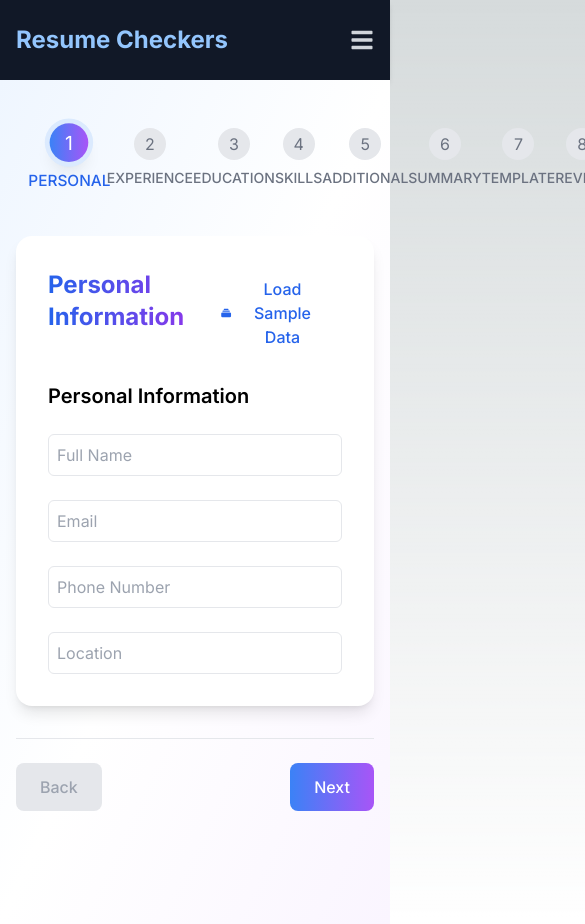
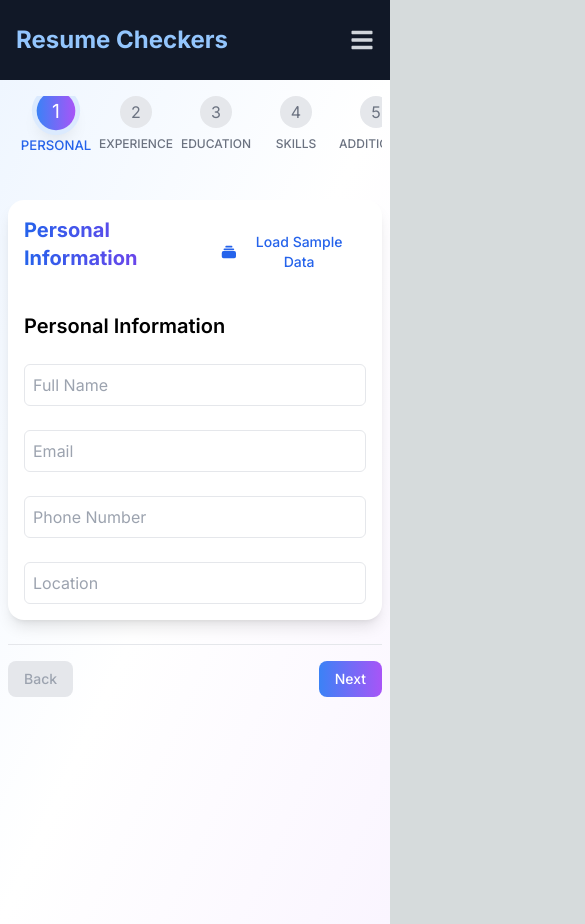
Before and after one commit to djubx/resume-analyzer, a Next.js app: page /create-resume in a window 390 px wide. Shown: the top 924 px of the page, 585 px wide, since content can reach past the window. Built offline with nearby package versions, Linux system fonts and the light colour scheme.

Commit message:
Update page-constants.ts

```diff
--- a/src/app/create-resume/constants/page-constants.ts
+++ b/src/app/create-resume/constants/page-constants.ts
@@ -40,14 +40,14 @@ export const ICONS = {
 
 export const STYLES = {
     PAGE: {
-        CONTAINER: "min-h-screen bg-gradient-to-br from-blue-50 via-white to-purple-50 py-12",
-        CONTENT: "max-w-7xl mx-auto px-4 sm:px-6 lg:px-8",
+        CONTAINER: "min-h-screen bg-gradient-to-br from-blue-50 via-white to-purple-50 py-4 sm:py-8 md:py-12 px-2 sm:px-4",
+        CONTENT: "max-w-7xl mx-auto",
     },
     STEP_INDICATOR: {
-        CONTAINER: "flex justify-between items-center relative mb-12 px-4",
+        CONTAINER: "flex justify-between items-center relative mb-8 sm:mb-12 px-2 sm:px-4 overflow-x-auto pb-4 sm:pb-0 hide-scrollbar",
         PROGRESS_BAR: (progress: number) => `absolute h-1 bg-gradient-to-r from-blue-500 to-purple-500 transition-all duration-500 ease-out rounded-full -z-10 top-4`,
         ITEM: (isActive: boolean, isCompleted: boolean) => `
-            flex flex-col items-center cursor-pointer
+            flex flex-col items-center cursor-pointer min-w-[80px] sm:min-w-0
             ${isActive ? 'scale-110 transition-transform duration-300' : 'scale-100'}
             hover:scale-105 transition-all duration-300
         `,
@@ -64,7 +64,7 @@ export const STYLES = {
             hover:shadow-md
         `,
         LABEL: (isActive: boolean, isCompleted: boolean) => `
-            mt-2 text-sm font-medium transition-all duration-300
+            mt-2 text-xs sm:text-sm font-medium transition-all duration-300 whitespace-nowrap
             ${isActive
                 ? 'text-blue-600'
                 : isCompleted
@@ -77,23 +77,23 @@ export const STYLES = {
     },
     TEMPLATE_CARD: {
         CONTAINER: (isSelected: boolean) => `
-            border-2 rounded-xl p-6 cursor-pointer transition-all duration-300
+            border-2 rounded-xl p-4 sm:p-6 cursor-pointer transition-all duration-300
             hover:shadow-xl transform hover:-translate-y-1
             ${isSelected
                 ? 'border-blue-500 bg-gradient-to-br from-blue-50 to-purple-50 shadow-lg'
                 : 'border-gray-200 hover:border-blue-300 bg-white'
             }
         `,
-        PREVIEW: "h-[600px] bg-white rounded-lg mb-4 overflow-hidden shadow-inner",
+        PREVIEW: "h-[400px] sm:h-[600px] bg-white rounded-lg mb-4 overflow-hidden shadow-inner",
         PREVIEW_WRAPPER: "transform scale-[0.4] origin-top h-[250%] w-[250%] -ml-[75%] -mt-[75%]",
-        TITLE: "text-lg font-semibold mb-2 text-gray-800",
-        DESCRIPTION: "text-sm text-gray-600 line-clamp-2",
-        GRID: "grid grid-cols-1 md:grid-cols-2 lg:grid-cols-3 gap-8",
+        TITLE: "text-base sm:text-lg font-semibold mb-2 text-gray-800",
+        DESCRIPTION: "text-xs sm:text-sm text-gray-600 line-clamp-2",
+        GRID: "grid grid-cols-1 md:grid-cols-2 lg:grid-cols-3 gap-4 sm:gap-8",
     },
     NAVIGATION: {
-        CONTAINER: "mt-8 flex justify-between items-center pt-6 border-t border-gray-200",
+        CONTAINER: "mt-6 sm:mt-8 flex justify-between items-center pt-4 sm:pt-6 border-t border-gray-200",
         BUTTON: (isDisabled: boolean) => `
-            px-6 py-3 rounded-lg font-medium transition-all duration-300
+            px-4 sm:px-6 py-2 sm:py-3 rounded-lg font-medium transition-all duration-300 text-sm sm:text-base
             ${isDisabled
                 ? 'bg-gray-200 text-gray-400 cursor-not-allowed'
                 : 'bg-gradient-to-r from-blue-500 to-purple-500 text-white hover:shadow-lg transform hover:-translate-y-0.5'
@@ -102,15 +102,15 @@ export const STYLES = {
     },
     SAMPLE_DATA_BUTTON: `
         text-blue-600 hover:text-purple-600 font-medium flex items-center gap-2
-        px-4 py-2 rounded-lg transition-all duration-300
+        px-3 sm:px-4 py-1.5 sm:py-2 rounded-lg transition-all duration-300 text-sm sm:text-base
         hover:bg-blue-50 border border-transparent hover:border-blue-200
     `,
     CONTENT_CONTAINER: `
-        bg-white rounded-2xl shadow-lg p-8 mb-8
+        bg-white rounded-2xl shadow-lg p-4 sm:p-8 mb-6 sm:mb-8
         transform transition-all duration-500 ease-out
     `,
     SECTION_TITLE: `
-        text-2xl font-bold mb-6 text-gray-800
+        text-xl sm:text-2xl font-bold mb-4 sm:mb-6 text-gray-800
         bg-gradient-to-r from-blue-600 to-purple-600 text-transparent bg-clip-text
     `,
 };
```
